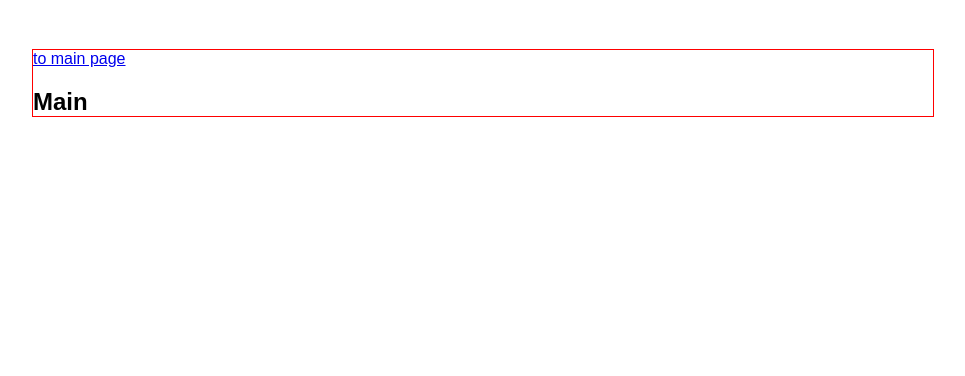
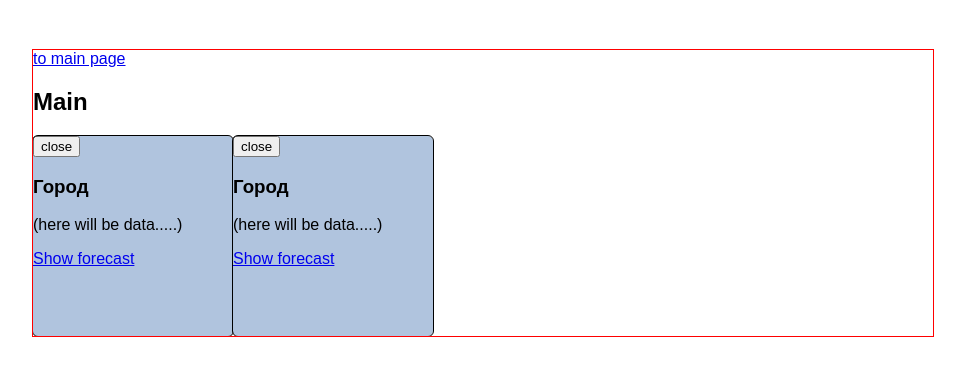
Before and after one commit to EugeneAlexeenko/weather, a React (Create React App) app: page /#/ in a window 1280 px wide. Shown: the top 376 px of the page, without its empty margins (157-1122 px from the left). Built offline with nearby package versions, Linux system fonts and the light colour scheme.

Commit message:
made WeatherPreview component

```diff
--- a/src/components/App.js
+++ b/src/components/App.js
@@ -17,7 +17,7 @@ class App extends Component {
           <Route path="*" component={NotFound} />
         </Switch>
       </div>
-    )
+    );
   }
 }
 
--- a/src/components/Main.jsx
+++ b/src/components/Main.jsx
@@ -1,11 +1,16 @@
 import React from 'react';
 import { Link } from 'react-router-dom';
+import WeatherPreview from './WeatherPreview';
 
-export default function WeatherDetail() {
+export default function WeatherDetail(props) {
+  console.log(props);
+  //const list = props.cities.map()
   return (
     <div className="weather-detail">
       <Link to="/">to main page</Link>
       <h2>Main</h2>
+      <WeatherPreview />
+      <WeatherPreview />
     </div>
   );
 }
--- /dev/null
+++ b/src/components/WeatherPreview.css
@@ -0,0 +1,8 @@
+.weather-preview {
+    width: 200px;
+    height: 200px;
+    display: inline-block;
+    background: lightsteelblue;
+    outline: 1px solid black;
+    border-radius: 5px;
+}
--- /dev/null
+++ b/src/components/WeatherPreview.jsx
@@ -0,0 +1,32 @@
+import React, { Component } from 'react';
+import { Link } from 'react-router-dom';
+
+import './WeatherPreview.css';
+
+class WeatherPreview extends Component {
+  render () {
+    return (
+      <div className="weather-preview">
+        <button
+          className="weather-preview__btn-close"
+          onClick={this.handleClose}
+        >
+          close
+        </button>
+        <h3>Город</h3>
+        <p>(here will be data.....)</p>
+        <Link to={`/test11111111111111`}
+          className="weather-preview__btn-detail"
+        >
+          Show forecast
+        </Link>
+      </div>
+    );
+  }
+
+  handleClose = (e) => {
+    console.log('close');
+  }
+}
+
+export default WeatherPreview;
```
